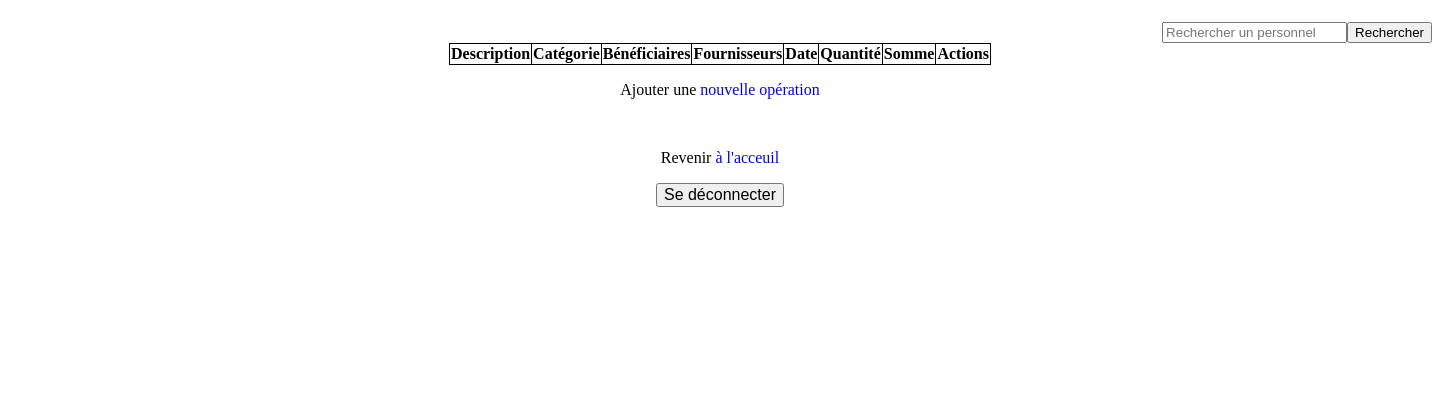
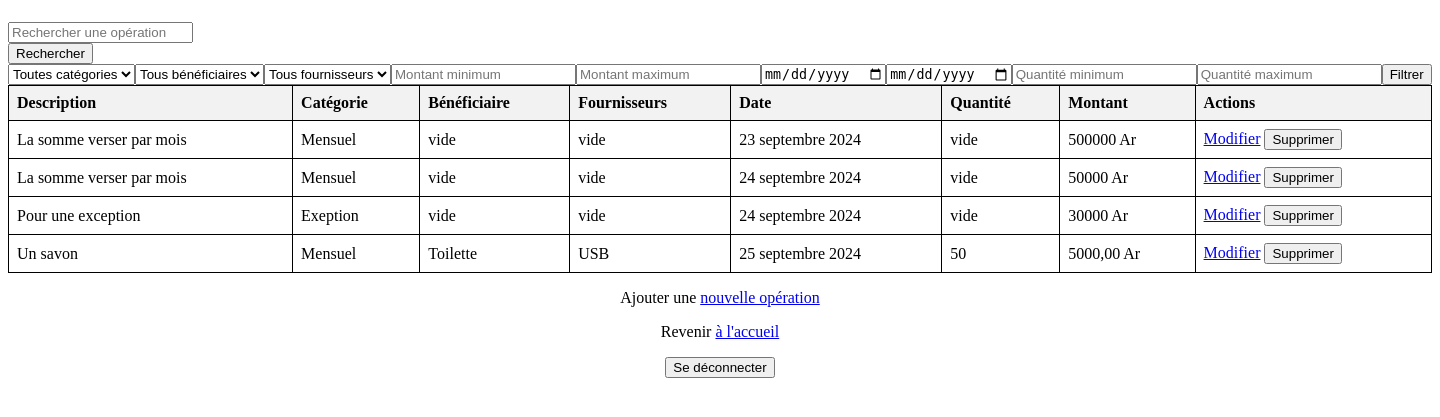
Before and after one commit to Basty0/journal_de_caisse, a Django app: a page that uses caisse/templates/listeopération.html in a window 1440 px wide. Shown: the part 58-475 px from the top of the page. Run offline with Django 5.2, Linux system fonts and the light colour scheme; data comes from the database, SQL or seed files in the repository; lists and menus that the app fills with data are empty; some libraries are stand-ins or nearby versions.

Commit message:
J'ai ajouté la fonctionnalité de filtrage et de triage

```diff
--- a/caisse/models.py
+++ b/caisse/models.py
@@ -107,11 +107,11 @@ class OperationEntrer(models.Model):
 class OperationSortir(models.Model):
 
     description = models.CharField(max_length=255)  # Nom de l'opération
-    montant = models.DecimalField(max_digits=10, decimal_places=2, default=500)  # Montant
+    montant = models.DecimalField(max_digits=10, decimal_places=0, default=500)  # Montant
     date = models.DateField(auto_now_add=True)  # Date de l'ajout dans l'application
     date_de_sortie = models.DateField(default=timezone.now)
     quantité = models.DecimalField(max_digits=10, decimal_places=0, default=1)
-    Categorie = models.ForeignKey(Categorie, on_delete=models.CASCADE, null=False)  # Clé étrangère vers Categorie
+    categorie = models.ForeignKey(Categorie, on_delete=models.CASCADE, null=False)  # Clé étrangère vers Categorie
     beneficiaire = models.ForeignKey(Beneficiaire, on_delete=models.CASCADE, null=False) #clé étrangère vers Personnel
     fournisseur = models.ForeignKey(Fournisseur, on_delete=models.CASCADE, null=False) #clé étrangère vers Fournisseur
 
--- a/caisse/templates/listeopération.html
+++ b/caisse/templates/listeopération.html
@@ -1,69 +1,142 @@
 <!DOCTYPE html>
-<html lang="en">
+<html lang="fr">
 <head>
     <meta charset="UTF-8">
     <meta name="viewport" content="width=device-width, initial-scale=1.0">
     <title>Liste des Opérations</title>
-    {% csrf_token %}
+    <style>
+        table {
+            width: 100%;
+            border-collapse: collapse;
+        }
+        table, th, td {
+            border: 1px solid black;
+        }
+        th, td {
+            padding: 8px;
+            text-align: left;
+        }
+        th {
+            background-color: #f2f2f2;
+        }
+    </style>
 </head>
 <body>
+
   <center>
     <header>
         <h1 style="width: auto;">Liste des Opérations</h1>
-
     </header>
   </center>
 
   <!-- Formulaire de recherche -->
-    <form method="GET" action="" width="100%" style="display: flex; justify-content: flex-end;">
-        <input type="text" name="q" placeholder="Rechercher un personnel" value="{{ request.GET.q }}">
+  <form method="GET" action="" width="100%" style="display: flex; justify-content: flex-end; display: inline-block; margin-block-end: auto;">
+      <input type="text" name="q" placeholder="Rechercher une opération" value="{{ request.GET.q }}"><br>
       <button type="submit">Rechercher</button>
+      <center>
     </form>
 
+    <form action="" method="get" width="100%" style="display: flex;">
+        <!-- Filtrer par catégorie -->
+      <select name="categorie">
+        <option value="">Toutes catégories</option>
+        {% for categorie in categories %}
+            <option value="{{ categorie.id }}" {% if request.GET.categorie == categorie.id|stringformat:"s" %}selected{% endif %}>{{ categorie.name }}</option>
+        {% endfor %}
+    </select>
+
+    <!-- Filtrer par bénéficiaire -->
+    <select name="beneficiaire">
+        <option value="">Tous bénéficiaires</option>
+        {% for beneficiaire in beneficiaires %}
+            <option value="{{ beneficiaire.id }}" {% if request.GET.beneficiaire == beneficiaire.id|stringformat:"s" %}selected{% endif %}>{{ beneficiaire.name }}</option>
+        {% endfor %}
+    </select>
+
+    <!-- Filtrer par fournisseur -->
+    <select name="fournisseur">
+        <option value="">Tous fournisseurs</option>
+        {% for fournisseur in fournisseurs %}
+            <option value="{{ fournisseur.id }}" {% if request.GET.fournisseur == fournisseur.id|stringformat:"s" %}selected{% endif %}>{{ fournisseur.name }}</option>
+        {% endfor %}
+    </select>
+
+    <!-- Filtrer par montant -->
+    <input type="number" name="montant_min" placeholder="Montant minimum" value="{{ request.GET.montant_min }}">
+    <input type="number" name="montant_max" placeholder="Montant maximum" value="{{ request.GET.montant_max }}">
+
+    <!-- Filtrer par date -->
+    <input type="date" name="date_min" placeholder="Date de début" value="{{ request.GET.date_min }}">
+    <input type="date" name="date_max" placeholder="Date de fin" value="{{ request.GET.date_max }}">
+
+    <!-- Filtrer par quantité -->
+    <input type="number" name="quantite_min" placeholder="Quantité minimum" value="{{ request.GET.quantite_min }}">
+    <input type="number" name="quantite_max" placeholder="Quantité maximum" value="{{ request.GET.quantite_max }}">
+        <button type="submit">Filtrer</button>
+    </form>
+      </center>
    <center>
     <div class="container">
-        <table style="border-collapse: collapse;">
+        <table>
             <thead>
                 <tr>
-                    <th style="border: 1px solid black;">Description</th>
-                    <th style="border: 1px solid black;">Catégorie</th>
-                    <th style="border: 1px solid black;">Bénéficiaires</th>
-                    <th style="border: 1px solid black;">Fournisseurs</th>
-                    <th style="border: 1px solid black;">Date</th>
-                    <th style="border: 1px solid black;">Quantité</th>
-                    <th style="border: 1px solid black;">Somme</th>
-                    <th style="border: 1px solid black;">Actions</th>
+                    <th>Description</th>
+                    <th>Catégorie</th>
+                    <th>Bénéficiaire</th>
+                    <th>Fournisseurs</th>
+                    <th>Date</th>
+                    <th>Quantité</th>
+                    <th>Montant</th>
+                    <th>Actions</th>
                 </tr>
             </thead>
             <tbody>
-                {% for x in operations %}
+                <!-- Affichage des opérations d'entrée -->
+                {% for operation in entree %}
                 <tr>
-                    <td style="border: 1px solid black;"> <a style="text-decoration: none">{{ x.description }}</a></td>
-                    <td style="border: 1px solid black;">{{ x.categorie_id.name }}</td>
-                    <td style="border: 1px solid black;">{{ x. }}</td>
-                    <td style="border: 1px solid black;">{{ x.fournisseur.name }}</td>
-                    <td style="border: 1px solid black;">{{ x.date }}</td>
-                    <td style="border: 1px solid black;">{{ x. }}</td>
-                    <td style="border: 1px solid black;">{{ x.montant }} {{ prix }}</td>
-                    <td style="border: 1px solid black;">
-                        <a style="text-decoration: none" href="{% url 'modifier_entrer' x.id %}">Modifier</a>
-                        <form action="{% url 'delete_entrer' x.id %}" method="POST" style="display: inline-block">
+                    <td>{{ operation.description }}</td>
+                    <td>{{ operation.categorie.name }}</td>
+                    <td>vide</td>
+                    <td>vide</td>
+                    <td>{{ operation.date }}</td>
+                    <td>vide</td>
+                    <td>{{ operation.montant }} {{ prix }}</td>
+                    <td>
+                        <a href="{% url 'modifier_entrer' operation.id %}">Modifier</a>
+                        <form action="{% url 'delete_entrer' operation.id %}" method="POST" style="display: inline-block;">
                             {% csrf_token %}
-                            <input type="submit" value="Supprimer" alt="Supprimer">
+                            <input type="submit" value="Supprimer">
                         </form>
                     </td>
+                </tr>
+                {% endfor %}
 
-
-            </tr>
-
+                <!-- Affichage des opérations de sortie -->
+                {% for operation in sortie %}
+                <tr>
+                    <td>{{ operation.description }}</td>
+                    <td>{{ operation.categorie.name }}</td>
+                    <td>{{ operation.beneficiaire.name }}</td>
+                    <td>{{ operation.fournisseur.name }}</td>
+                    <td>{{ operation.date }}</td>
+                    <td>{{ operation.quantité }}</td>
+                    <td>{{ operation.montant }} {{ prix }}</td>
+                    <td>
+                        <a href="{% url 'modifier_sortie' operation.id %}">Modifier</a>
+                        <form action="{% url 'delete_sortie' operation.id %}" method="POST" style="display: inline-block;">
+                            {% csrf_token %}
+                            <input type="submit" value="Supprimer">
+                        </form>
+                    </td>
                 </tr>
                 {% endfor %}
             </tbody>
         </table>
-        <p>Ajouter une  <a style="text-decoration: none" href="{% url 'ajout_operation' %}">nouvelle opération</a></p> <br>
-            <p>Revenir <a style="text-decoration: none" href="{% url 'acceuil' %}">à l'acceuil</a></p>
-            <button style="font-size: medium;" onclick="window.location.href='{% url 'deconnexion' %}'">Se déconnecter</button>
 
+        <p>Ajouter une <a href="{% url 'ajout_operation' %}">nouvelle opération</a></p>
+        <p>Revenir <a href="{% url 'acceuil' %}">à l'accueil</a></p>
+        <button onclick="window.location.href='{% url 'deconnexion' %}'">Se déconnecter</button>
+    </div>
    </center>
-
 </body>
+</html>
--- a/caisse/views.py
+++ b/caisse/views.py
@@ -4,7 +4,7 @@ from django.contrib.auth.models import User
 from django.contrib import messages
 from django.contrib.auth.decorators import login_required
 from .forms import LoginForm, PersonnelForm, OperationEntrerForm, CategorieForm, FournisseurForm, OperationSortirForm
-from .models import Personnel, OperationEntrer, Categorie, OperationSortir, Fournisseur
+from .models import Personnel, OperationEntrer, Categorie, OperationSortir, Fournisseur, Beneficiaire
 from django.http import HttpResponse, JsonResponse
 from django.template import loader
 from django.db.models import Q
@@ -123,27 +123,95 @@ def suppressionp(request, id):
         return redirect('personnelsliste')
 
 def listes_operations(request):
-    query = request.GET.get('q')  # Récupérer le terme de recherche depuis l'URL
+    # Récupérer les filtres de recherche et de triage
+    query = request.GET.get('q')
+    categorie_id = request.GET.get('categorie')
+    beneficiaire_id = request.GET.get('beneficiaire')
+    fournisseur_id = request.GET.get('fournisseur')
+    montant_min = request.GET.get('montant_min')
+    montant_max = request.GET.get('montant_max')
+    date_min = request.GET.get('date_min')
+    date_max = request.GET.get('date_max')
+    quantite_min = request.GET.get('quantite_min')
+    quantite_max = request.GET.get('quantite_max')
+
+    # Récupérer le critère de tri (par défaut, tri par date)
+    sort_by = request.GET.get('sort', 'date')  # Trier par date par défaut
+
+    # Filtrer les opérations d'entrée
+    entree = OperationEntrer.objects.all()
+    sortie = OperationSortir.objects.all()
+
     if query:
-        operations = OperationEntrer.objects.filter(
+        # Filtrer les résultats selon le terme de recherche
+        entree = OperationEntrer.objects.filter(
             Q(description__icontains=query) |
             Q(categorie__name__icontains=query) |
             Q(montant__icontains=query) |
             Q(date__icontains=query)
-        )  # Filtrer les résultats selon le terme de recherche
-    else:
-        entree = OperationEntrer.objects.all()
+        )
+        sortie = OperationSortir.objects.filter(
+            Q(description__icontains=query) |
+            Q(categorie__name__icontains=query) |
+            Q(montant__icontains=query) |
+            Q(date__icontains=query)
+        )
+    if categorie_id:
+        entree = entree.filter(categorie_id=categorie_id)
+        sortie = sortie.filter(categorie_id=categorie_id)
 
-    if entree.exists():
-        template = loader.get_template('listeopération.html')
-        context = {
-            'entree': entree,
-            "prix": "Ar"
-        }
-        return HttpResponse(template.render(context, request))
-    else:
-        # Gérer le cas où aucune opération n'est trouvée
-        return HttpResponse("Aucune opération trouvée avec ce critère de recherche.")
+    if beneficiaire_id:
+        sortie = sortie.filter(beneficiaire_id=beneficiaire_id)
+
+    if fournisseur_id:
+        sortie = sortie.filter(fournisseur_id=fournisseur_id)
+
+    if montant_min:
+        entree = entree.filter(montant__gte=montant_min)
+        sortie = sortie.filter(montant__gte=montant_min)
+
+    if montant_max:
+        entree = entree.filter(montant__lte=montant_max)
+        sortie = sortie.filter(montant__lte=montant_max)
+
+    if date_min:
+        entree = entree.filter(date__gte=date_min)
+        sortie = sortie.filter(date__gte=date_min)
+
+    if date_max:
+        entree = entree.filter(date__lte=date_max)
+        sortie = sortie.filter(date__lte=date_max)
+
+    if quantite_min:
+        sortie = sortie.filter(quantité__gte=quantite_min)
+
+    if quantite_max:
+        sortie = sortie.filter(quantité__lte=quantite_max)
+
+    # Appliquer le triage sur les opérations (catégorie, bénéficiaire, fournisseur, montant, date, quantité)
+    entree = entree.order_by(sort_by)
+    sortie = sortie.order_by(sort_by)
+
+    # Appliquer le triage sur les opérations (catégorie, bénéficiaire, fournisseur, montant, date, quantité)
+    entree = entree.order_by(sort_by)
+    sortie = sortie.order_by(sort_by)
+
+    # Récupérer les catégories, bénéficiaires et fournisseurs pour les options de filtrage
+    categories = Categorie.objects.all()
+    beneficiaires = Beneficiaire.objects.all()
+    fournisseurs = Fournisseur.objects.all()
+    template = loader.get_template('listeopération.html')
+
+    context = {
+        'entree': entree,
+        'sortie': sortie,
+        'categories': categories,
+        'beneficiaires': beneficiaires,
+        'fournisseurs': fournisseurs,
+        'prix': "Ar",
+        'sort_by': sort_by,
+    }
+    return HttpResponse(template.render(context, request))
 
 #Ajouter un catégorie
 def categorie(request):
```
Also changed, not shown: caisse/migrations/0002_alter_operationsortir_montant.py (added), caisse/migrations/0003_rename_categorie_operationsortir_categorie.py (added). Lines whose indentation alone changed are shown as unchanged.
